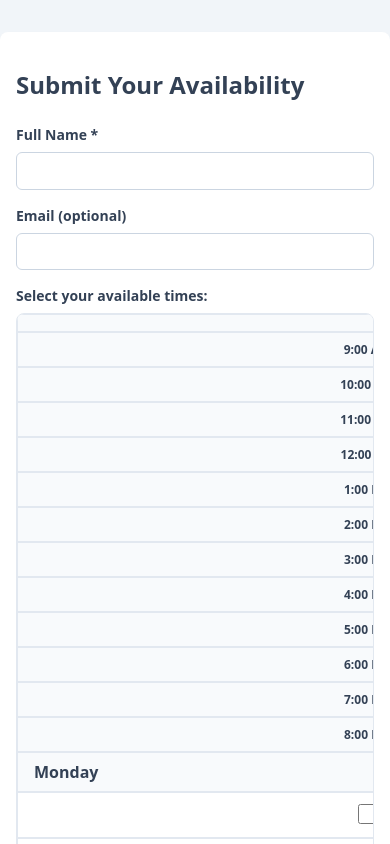
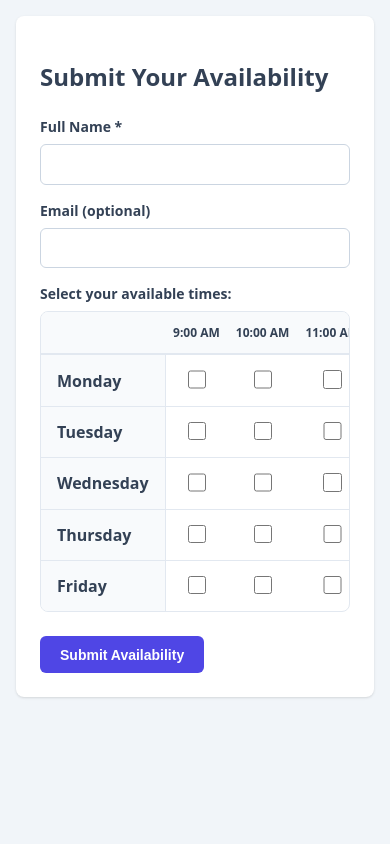
Before and after one commit to mattkoziol/meeting-scheduler, a React (Create React App) app in the folder frontend/: page /availability in a window 390 px wide. Shown: the top 844 px of the page. Built offline with nearby package versions, Linux system fonts and the light colour scheme; no server answers.

Commit message:
Fix: Implement mobile-first responsive design

```diff
--- a/frontend/src/index.css
+++ b/frontend/src/index.css
@@ -4,44 +4,38 @@
 
 body {
   font-family: system-ui, -apple-system, BlinkMacSystemFont, 'Segoe UI', Roboto, Oxygen, Ubuntu, Cantarell, 'Open Sans', 'Helvetica Neue', sans-serif;
-  background: #f1f5f9; /* slate-100 */
+  background-color: #f1f5f9; /* slate-100 */
   color: #334155; /* slate-700 */
   margin: 0;
+  -webkit-font-smoothing: antialiased;
+  -moz-osx-font-smoothing: grayscale;
 }
 
-.max-w-xl, .max-w-md, .max-w-4xl {
-  margin-left: auto;
-  margin-right: auto;
+/* --- Container & Form --- */
+.container {
+  margin: 1rem auto;
+  padding: 0 1rem;
+  max-width: 56rem;
 }
 
-@media (max-width: 600px) {
-  table, thead, tbody, th, td, tr {
-    display: block;
-  }
-  th, td {
-    min-width: 80px;
-    box-sizing: border-box;
-  }
-}
-
-/* General Form & Layout Styles */
-.form-container {
-  max-width: 56rem; /* equivalent to max-w-2xl */
-  margin: 2rem auto;
-  padding: 1rem;
+.form-card {
   background: white;
-  border-radius: 8px;
-  box-shadow: 0 4px 6px -1px rgb(0 0 0 / 0.1), 0 2px 4px -2px rgb(0 0 0 / 0.1);
+  border-radius: 0.5rem;
+  box-shadow: 0 1px 3px 0 rgb(0 0 0 / 0.1), 0 1px 2px -1px rgb(0 0 0 / 0.1);
+  padding: 1.5rem;
 }
 
 @media (min-width: 640px) {
-  .form-container {
+  .container {
+    margin: 2rem auto;
+  }
+  .form-card {
     padding: 2rem;
   }
 }
 
 .form-title {
-  font-size: 1.5rem; /* text-2xl */
+  font-size: 1.5rem;
   font-weight: 700;
   margin-bottom: 1.5rem;
 }
@@ -58,23 +52,28 @@ body {
 }
 
 .form-input {
+  display: block;
   width: 100%;
   padding: 0.65rem 0.75rem;
   border: 1px solid #cbd5e1; /* slate-300 */
-  border-radius: 6px;
+  border-radius: 0.375rem;
   box-sizing: border-box;
+  font-size: 1rem;
 }
 
+/* --- Buttons --- */
 .form-button {
+  display: inline-block;
   background-color: #4f46e5; /* indigo-600 */
   color: white;
-  padding: 0.75rem 1.5rem;
-  border-radius: 6px;
+  padding: 0.65rem 1.25rem;
+  border-radius: 0.375rem;
   border: none;
   cursor: pointer;
-  font-size: 1rem;
+  font-size: 0.875rem;
   font-weight: 600;
   transition: background-color 0.2s;
+  text-align: center;
 }
 
 .form-button:hover {
@@ -93,37 +92,36 @@ body {
   background-color: #b91c1c; /* red-700 */
 }
 
-.error-message {
-  color: #dc2626; /* text-red-600 */
-  margin-bottom: 1rem;
-}
-
-/* Availability Table Specific Styles */
-.availability-grid-container {
+/* --- Availability Table --- */
+.table-container {
   overflow-x: auto;
   border: 1px solid #e2e8f0; /* slate-200 */
-  border-radius: 8px;
+  border-radius: 0.5rem;
   margin-bottom: 1.5rem;
 }
 
 .availability-table {
   width: 100%;
-  min-width: 700px; /* Force horizontal scroll on small screens */
+  min-width: 600px;
   border-collapse: collapse;
 }
 
 .availability-table th,
 .availability-table td {
-  border: 1px solid #e2e8f0;
-  padding: 0.5rem;
+  padding: 0.75rem 0.5rem;
   text-align: center;
-  vertical-align: middle;
+  border-bottom: 1px solid #e2e8f0;
 }
 
-.availability-table th {
-  font-size: 0.75rem; /* text-xs */
+.availability-table thead th {
+  font-size: 0.75rem;
   white-space: nowrap;
   background-color: #f8fafc; /* slate-50 */
+  border-bottom-width: 2px;
+}
+
+.availability-table tbody tr:last-child td {
+  border-bottom: none;
 }
 
 .availability-table td:first-child {
@@ -135,26 +133,38 @@ body {
   position: sticky;
   left: 0;
   z-index: 10;
+  border-right: 1px solid #e2e8f0;
 }
 
 .availability-table input[type="checkbox"] {
-  width: 1.25rem;
-  height: 1.25rem;
+  width: 1.15rem;
+  height: 1.15rem;
   accent-color: #4f46e5;
 }
 
-/* Results Page Specifics */
+/* --- Results Page Header --- */
 .results-header {
   display: flex;
-  justify-content: space-between;
-  align-items: center;
-  flex-wrap: wrap;
+  flex-direction: column;
   gap: 1rem;
   margin-bottom: 1.5rem;
 }
 
+@media (min-width: 768px) {
+  .results-header {
+    flex-direction: row;
+    justify-content: space-between;
+    align-items: center;
+  }
+}
+
 .results-header .button-group {
     display: flex;
-    gap: 1rem;
-    flex-wrap: wrap;
+    gap: 0.75rem;
 }
+
+/* --- Utility & Misc --- */
+.error-message {
+  color: #dc2626; /* text-red-600 */
+  margin-bottom: 1rem;
+}
--- a/frontend/src/pages/AvailabilityForm.js
+++ b/frontend/src/pages/AvailabilityForm.js
@@ -59,7 +59,8 @@ export default function AvailabilityForm({ onSubmitted }) {
   };
 
   return (
-    <div className="form-container">
+    <div className="container">
+      <div className="form-card">
         <form onSubmit={handleSubmit}>
           <h2 className="form-title">Submit Your Availability</h2>
 
@@ -74,7 +75,7 @@ export default function AvailabilityForm({ onSubmitted }) {
           </div>
 
           <label className="form-label">Select your available times:</label>
-        <div className="availability-grid-container">
+          <div className="table-container">
             <table className="availability-table">
               <thead>
                 <tr>
@@ -113,5 +114,6 @@ export default function AvailabilityForm({ onSubmitted }) {
           </button>
         </form>
       </div>
+    </div>
   );
 }
--- a/frontend/src/pages/Results.js
+++ b/frontend/src/pages/Results.js
@@ -76,7 +76,8 @@ export default function Results() {
   };
 
   return (
-    <div className="form-container">
+    <div className="container">
+      <div className="form-card">
         <div className="results-header">
           <h2 className="form-title" style={{ margin: 0 }}>Availability Heatmap</h2>
           <div className="button-group">
@@ -90,7 +91,7 @@ export default function Results() {
         </div>
         <p style={{ margin: '0 0 1.5rem 0', color: '#64748b' }}>Total submissions: {total}</p>
 
-      <div className="availability-grid-container">
+        <div className="table-container">
           <table className="availability-table">
             <thead>
               <tr>
@@ -141,5 +142,6 @@ export default function Results() {
           )}
         </div>
       </div>
+    </div>
   );
 }
```
Lines whose indentation alone changed are shown as unchanged.
